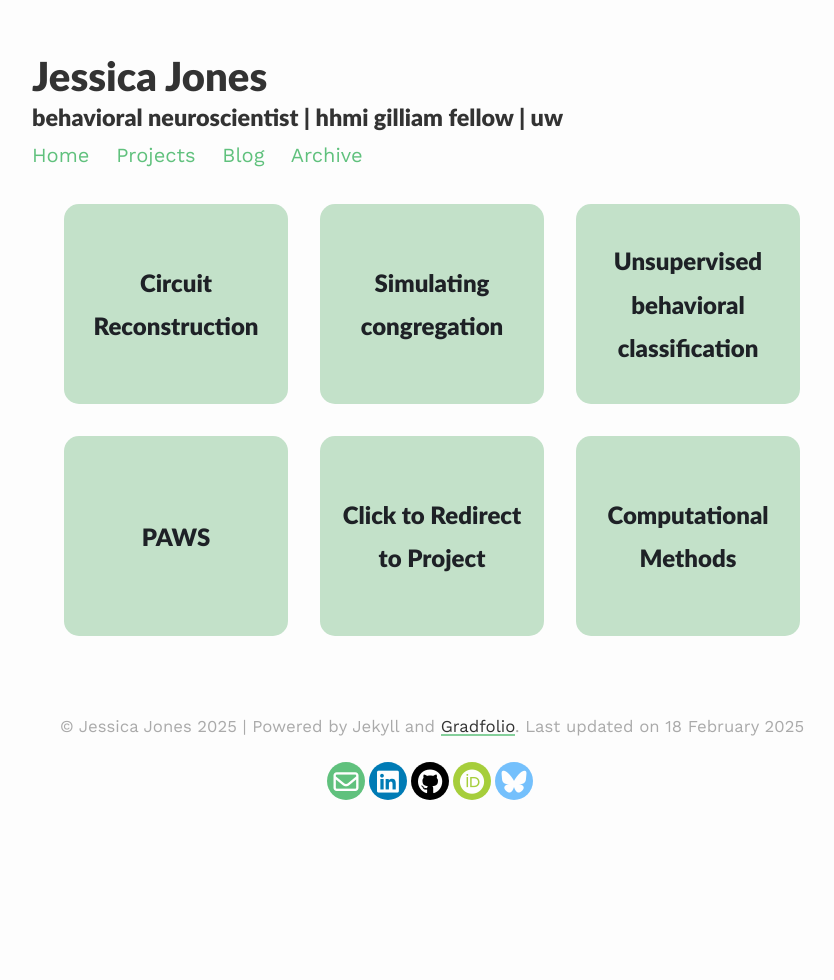
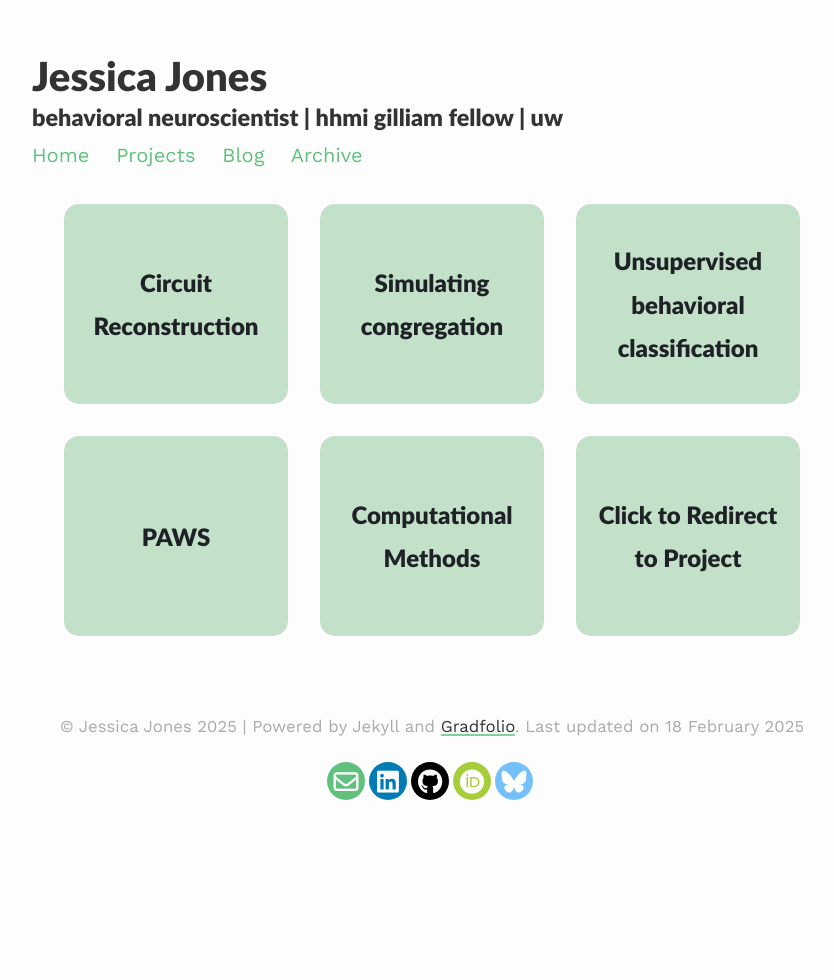
Before and after one commit to jesmjones/jesmjones.github.io, a Jekyll site: the page built from _pages/projects.md, in a window 1280 px wide. Shown: the whole page, without its empty margins (208-1042 px from the left). Built offline with Jekyll 4.4.1, drawn with Linux system fonts in a browser that asks for light colours; part of the change alters nothing that is shown.

```diff
--- a/_config.yml
+++ b/_config.yml
@@ -51,7 +51,7 @@ collections:
       - ABM.md
       - MMpy.md
       - PAWS.md
-      #- project6.md
+      - comp_methods.md
       - redirect.md
 
 sass:
```
